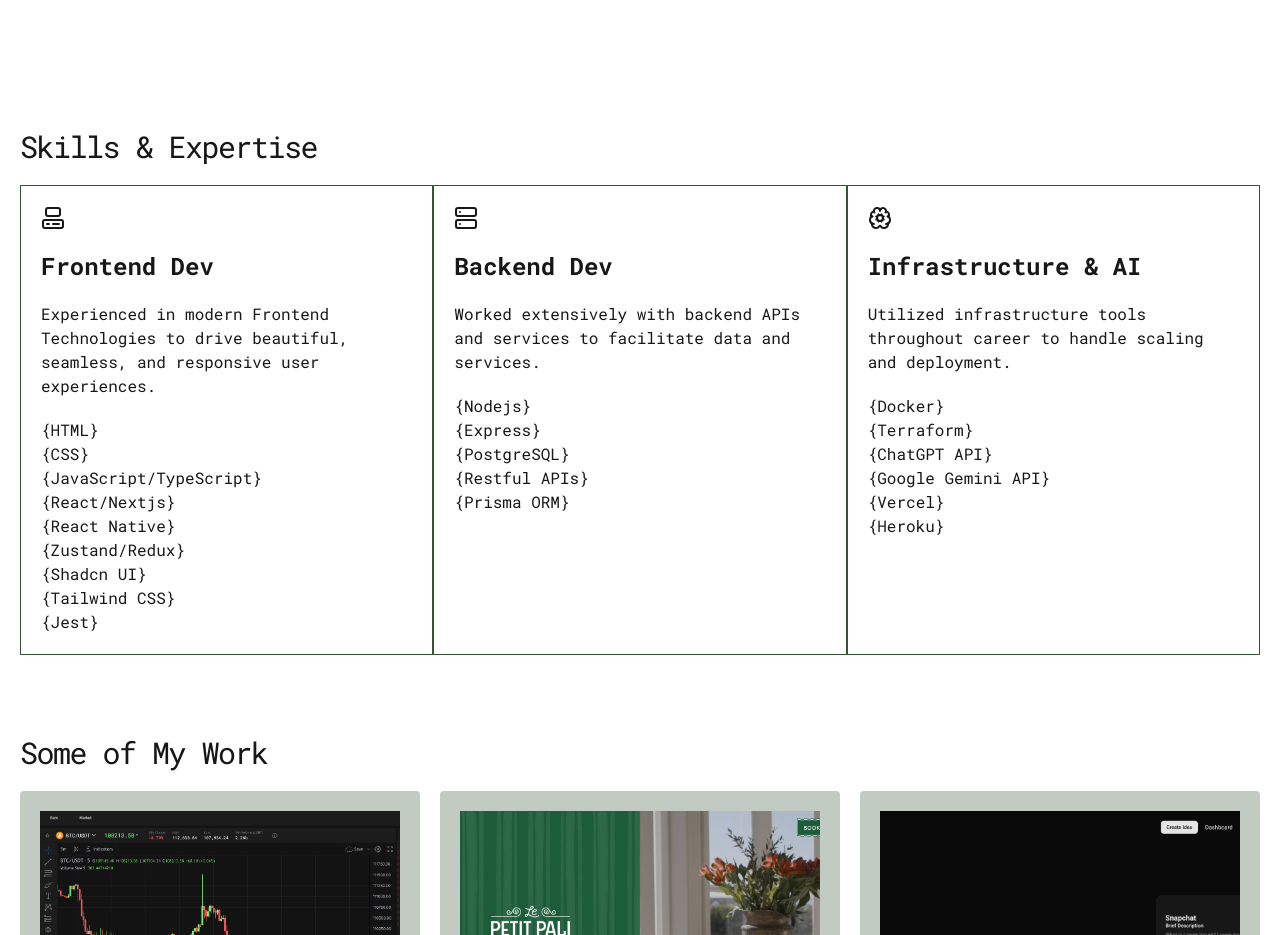
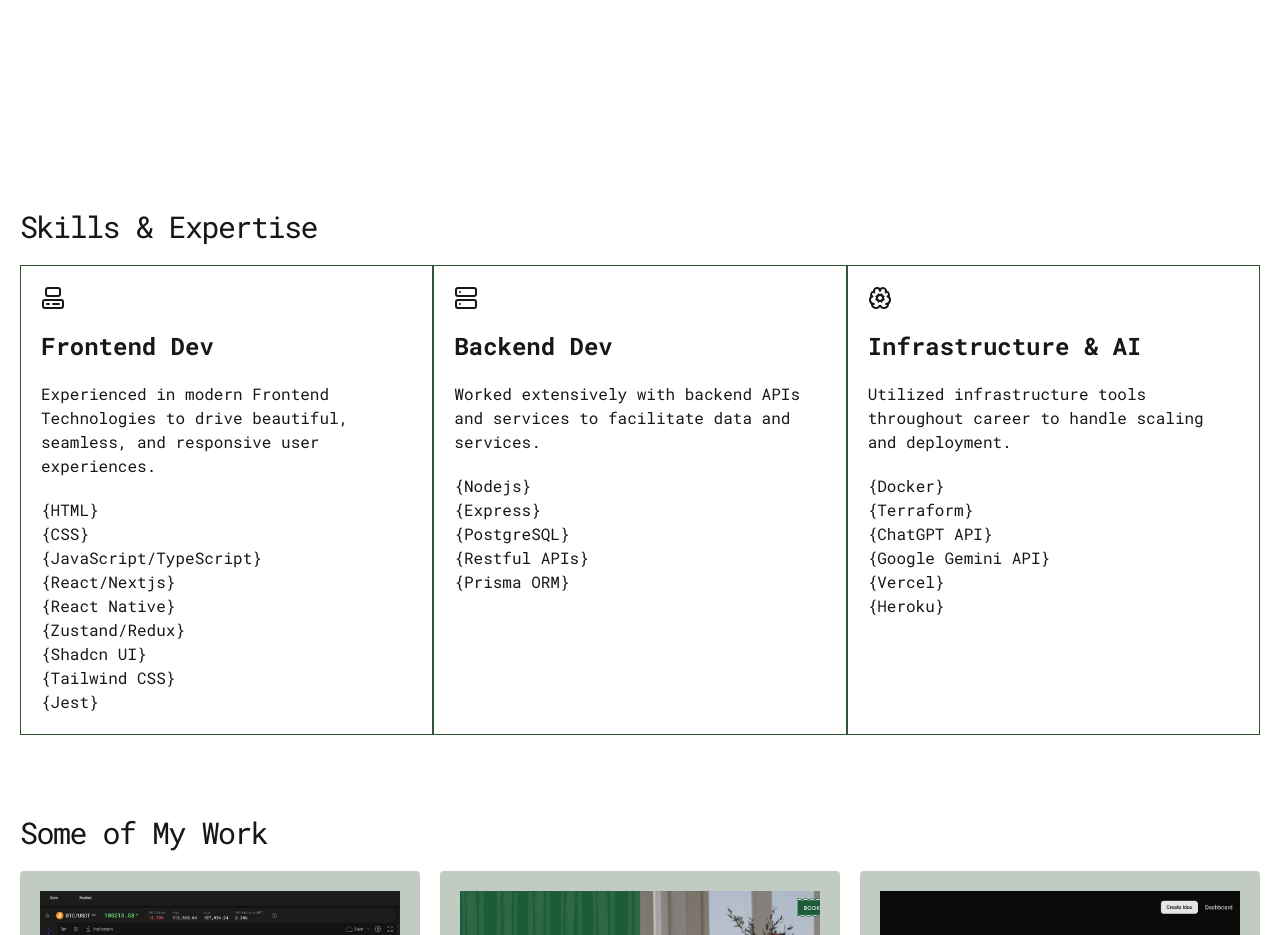
Before and after one commit to kquach229/next-portfoliov2, a Next.js app: page /about in a window 1280 px wide. Shown: the part 800-1735 px from the top of the page. Built offline with nearby package versions, Linux system fonts and the light colour scheme.

Commit message:
cosmetic

```diff
--- a/app/about/page.tsx
+++ b/app/about/page.tsx
@@ -75,14 +75,14 @@ const AboutPage = () => {
                 </div>
               </ReusableCard>
               <div className='mt-10'>
-                <ReusableLink title='See Projects' path='/about/#projects' />
+                <ReusableLink title='See Projects' path='/about/#expertise' />
               </div>
             </div>
           </div>
         </div>
       </div>
 
-      <div id='expertise'>
+      <div className='mt-20' id='expertise'>
         <div className='text-3xl tracking-tighter mb-5'>Skills & Expertise</div>
         <div className='grid grid-cols-1 sm:grid-cols-2 md:grid-cols-3'>
           {expertiseAndSkills.map((skill) => (
```
